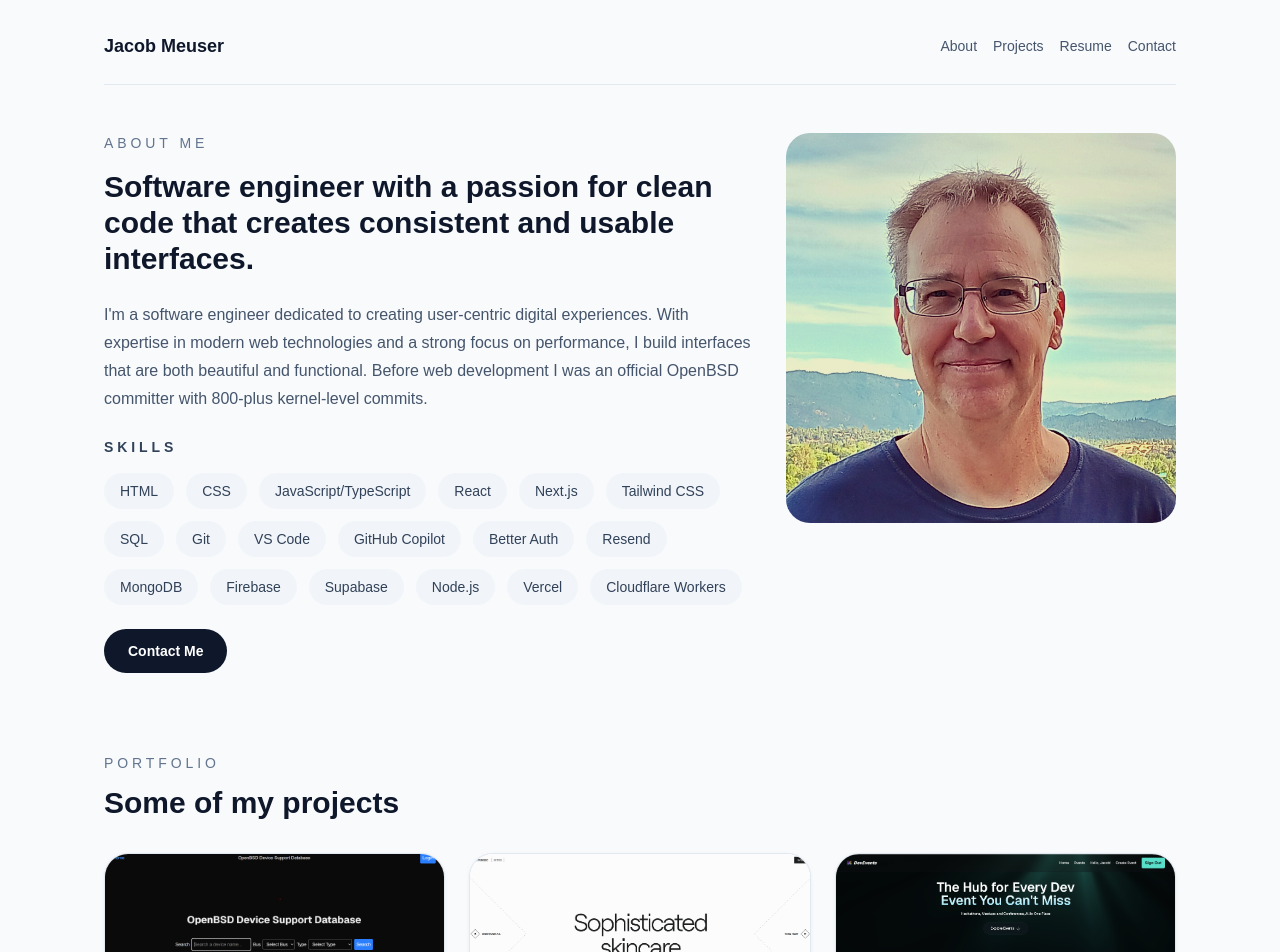
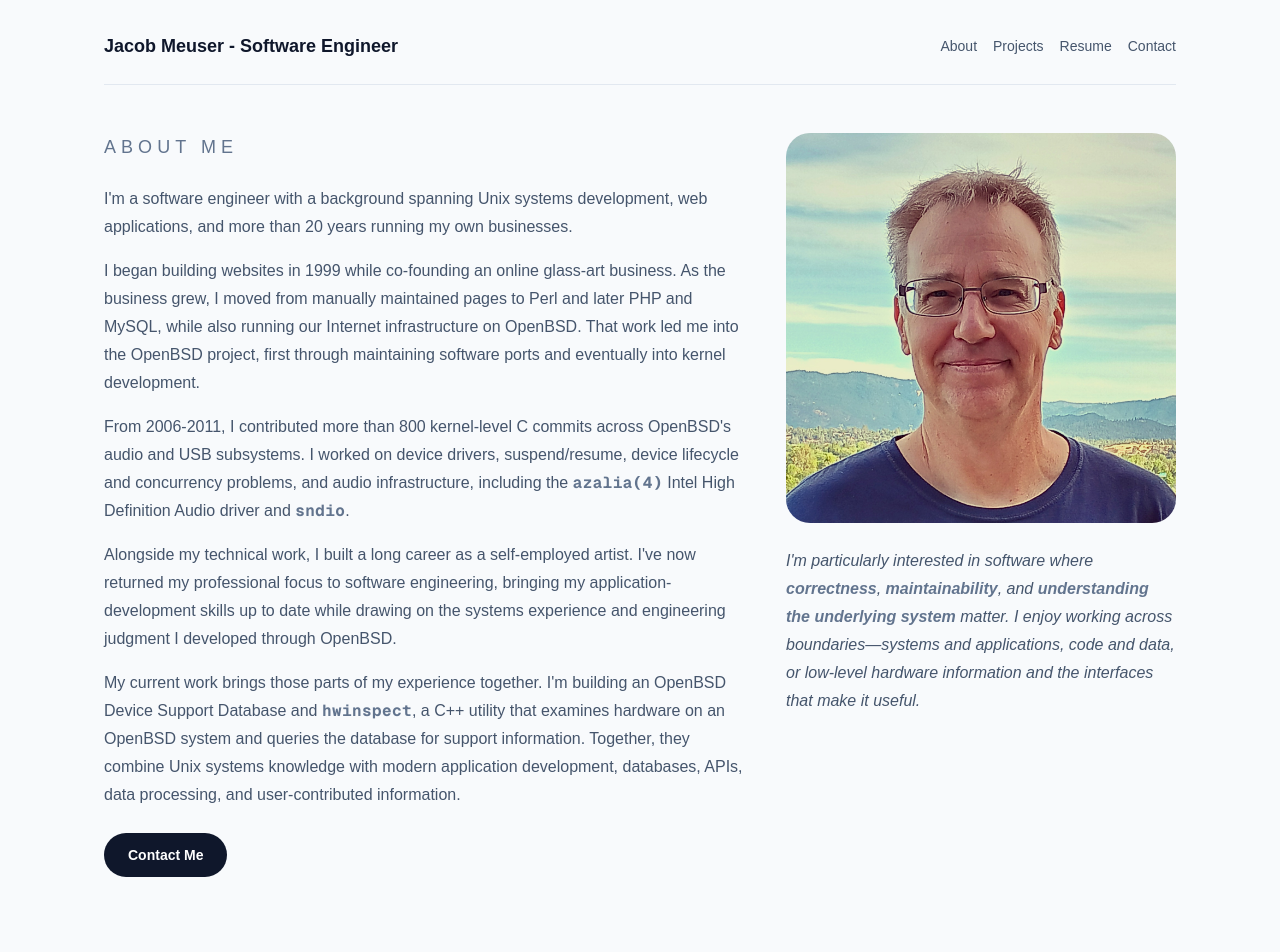
Before and after one commit to jakemsr/nextjs-portfolio, a Next.js app: page / in a window 1280 px wide. Shown: the top 952 px of the page. Built offline with nearby package versions, Linux system fonts and the light colour scheme.

Commit message:
feat: Improve background information

```diff
--- a/app/page.tsx
+++ b/app/page.tsx
@@ -24,7 +24,7 @@ const skills = [
   'Cloudflare Workers',
 ];
 
-const projects = [
+const currentProjects = [
   {
     title: "OpenBSD Device Support Database",
     description: "A web application for tracking OpenBSD device support.",
@@ -35,6 +35,10 @@ const projects = [
     solution: "OpenBSD Device Support Database centralizes information about device support for OpenBSD.",
     decision: "Extracted device information from source code and web scraping to quickly build the database."
   },
+];
+
+
+  const previousProjects = [
   {
     title: "Skintrinsic",
     description: "A web application for AI assisted skincare.",
@@ -84,7 +88,7 @@ export default async function Home({ searchParams }: HomeProps) {
 
         <header className="flex flex-col gap-6 border-b border-slate-200 pb-6 dark:border-slate-800 md:flex-row md:items-center md:justify-between">
           <div>
-            <p className="text-lg font-semibold">Jacob Meuser</p>
+            <p className="text-lg font-semibold">Jacob Meuser - Software Engineer</p>
           </div>
           <nav className="flex flex-wrap items-center gap-4 text-sm text-slate-600 dark:text-slate-300">
             <a href="#about" className="relative hover:text-slate-900 dark:hover:text-white after:absolute after:bottom-0 after:left-0 after:h-0.5 after:w-full after:origin-bottom-right after:scale-x-0 after:bg-slate-900 dark:after:bg-slate-100 after:transition-transform after:duration-300 after:ease-in-out hover:after:origin-bottom-left hover:after:scale-x-100">About</a>
@@ -99,29 +103,46 @@ export default async function Home({ searchParams }: HomeProps) {
           <section id="about" className="grid gap-8 lg:grid-cols-[1fr_0.6fr] lg:items-start">
             <div className="space-y-6">
               <div>
-                <p className="text-sm uppercase tracking-[0.28em] text-slate-500 dark:text-slate-400">About me</p>
-                <h2 className="mt-4 text-3xl font-semibold text-slate-900 dark:text-slate-100">
-                  Software engineer with a passion for clean code that creates consistent and usable interfaces.
-                </h2>
+                <p className="text-lg uppercase tracking-[0.28em] text-slate-500 dark:text-slate-400">
+                  About me
+                </p>
               </div>
-              <p className="text-base leading-7 text-slate-600 dark:text-slate-300">
-                I&apos;m a software engineer dedicated to creating user-centric digital experiences.
-                With expertise in modern web technologies and a strong focus on performance,
-                I build interfaces that are both beautiful and functional.
-                Before web development I was an official OpenBSD committer with 800-plus
-                kernel-level commits.
-              </p>
-              <div>
-                <p className="text-sm font-semibold uppercase tracking-[0.28em] text-slate-700 dark:text-slate-200">
-                  Skills
+              <div className="text-base leading-7 text-slate-600 dark:text-slate-300">
+                <p className="mb-4">
+                  I&apos;m a software engineer with a background spanning Unix systems development,
+                  web applications, and more than 20 years running my own businesses.
                 </p>
-                <div className="mt-4 flex flex-wrap gap-3">
-                  {skills.map(skill => (
-                    <span key={skill} className="rounded-full bg-slate-100 px-4 py-2 text-sm font-medium text-slate-700 dark:bg-slate-800 dark:text-slate-200">
-                      {skill}
-                    </span>
-                  ))}
-                </div>
+                <p className="mb-4">
+                  I began building websites in 1999 while co-founding an online glass-art business.
+                  As the business grew, I moved from manually maintained pages to Perl and later
+                  PHP and MySQL, while also running our Internet infrastructure on OpenBSD.
+                  That work led me into the OpenBSD project, first through maintaining software
+                  ports and eventually into kernel development.
+                </p>
+                <p className="mb-4">
+                  From 2006-2011, I contributed more than 800 kernel-level C commits across
+                  OpenBSD&apos;s audio and USB subsystems. I worked on device drivers,
+                  suspend/resume, device lifecycle and concurrency problems, and audio infrastructure,
+                  including
+                  the <span className="text-slate-500 dark:text-slate-200 font-mono font-bold tracking-wide">azalia(4)</span> Intel
+                  High Definition Audio driver
+                  and <span className="text-slate-500 dark:text-slate-200 font-mono font-bold tracking-wide">sndio</span>.
+                </p>
+                <p className="mb-4">
+                  Alongside my technical work, I built a long career as a self-employed artist.
+                  I&apos;ve now returned my professional focus to software engineering, bringing
+                  my application-development skills up to date while drawing on the systems
+                  experience and engineering judgment I developed through OpenBSD.
+                </p>
+                <p className="mb-4">
+                  My current work brings those parts of my experience together. I&apos;m building
+                  an OpenBSD Device Support Database
+                  and <span className="text-slate-500 dark:text-slate-200 font-mono font-bold tracking-wide">hwinspect</span>, a
+                  C++ utility that examines hardware on an OpenBSD system and queries the database for
+                  support information.
+                  Together, they combine Unix systems knowledge with modern application development,
+                  databases, APIs, data processing, and user-contributed information.
+                </p>
               </div>
               <Link
                 href="/?modal=true"
@@ -138,20 +159,25 @@ export default async function Home({ searchParams }: HomeProps) {
                 loading="eager"
                 className="rounded-3xl aspect-square object-cover"
               />
+              <p className="my-6 text-base leading-7 italic text-slate-600 dark:text-slate-300">
+                I&apos;m particularly interested in software
+                where <span className="font-bold text-slate-500 dark:text-slate-200">correctness</span>,&nbsp;
+                <span className="font-bold text-slate-500 dark:text-slate-200">maintainability</span>,
+                and <span className="font-bold text-slate-500 dark:text-slate-200">understanding the underlying system</span> matter.
+                I enjoy working across boundaries—systems and applications, code and data,
+                or low-level hardware information and the interfaces that make it useful.
+              </p>
             </div>
           </section>
 
           <section id="projects" className="space-y-8">
             <div className="space-y-3">
-              <p className="text-sm uppercase tracking-[0.28em] text-slate-500 dark:text-slate-400">
-                Portfolio
+              <p className="text-lg uppercase tracking-[0.28em] text-slate-500 dark:text-slate-400">
+                Current Projects
               </p>
-              <h2 className="text-3xl font-semibold text-slate-900 dark:text-slate-100">
-                Some of my projects
-              </h2>
             </div>
             <div className="grid gap-6 sm:grid-cols-2 xl:grid-cols-3">
-              {projects.map((project) => (
+              {currentProjects.map((project) => (
                 <article key={project.title} className="flex flex-col items-stretch overflow-hidden rounded-3xl border border-slate-200 bg-white shadow-sm shadow-slate-200/50 transition hover:-translate-y-1 hover:shadow-lg dark:border-slate-800 dark:bg-slate-900 dark:shadow-none">
                   <Link
                     href={project.link}
@@ -219,6 +245,20 @@ export default async function Home({ searchParams }: HomeProps) {
                 </article>
               ))}
             </div>
+
+              <div>
+                <p className="text-sm font-semibold uppercase tracking-[0.28em] text-slate-700 dark:text-slate-200">
+                  Skills
+                </p>
+                <div className="mt-4 flex flex-wrap gap-3">
+                  {skills.map(skill => (
+                    <span key={skill} className="rounded-full bg-slate-100 px-4 py-2 text-sm font-medium text-slate-700 dark:bg-slate-800 dark:text-slate-200">
+                      {skill}
+                    </span>
+                  ))}
+                </div>
+              </div>
+
           </section>
         </main>
 
```
